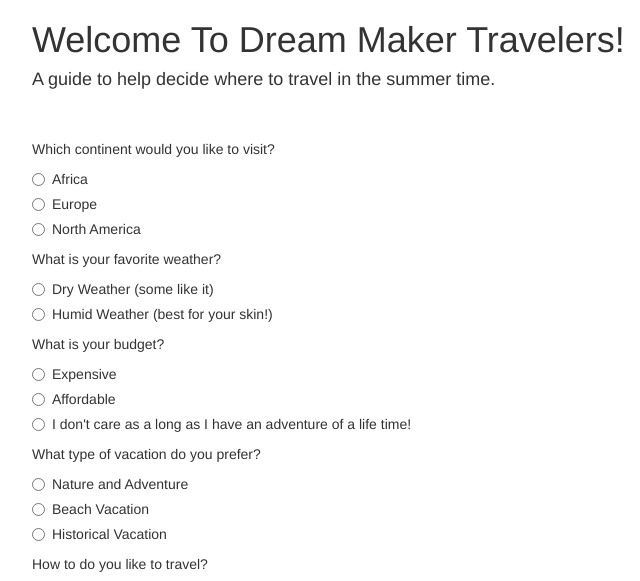
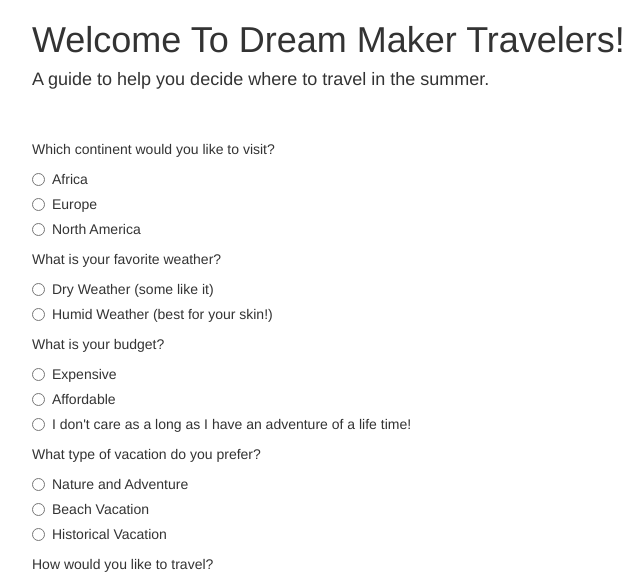
Before and after one commit to Kumachiz/Project--2, a plain HTML site: page index.html in a window 1280 px wide. Shown: the top 581 px of the page, 38-678 px from the left. Drawn offline with Linux system fonts and the light colour scheme.

Commit message:
Second commit with a few corrections

```diff
--- a/index.html
+++ b/index.html
@@ -11,7 +11,7 @@
     <div class = "container">
       <div jumbotron>
       <h1>Welcome To Dream Maker Travelers!</h1>
-      <h4>A guide to help decide where to travel in the summer time.</h4>
+      <h4>A guide to help you decide where to travel in the summer.</h4>
     </div>
       <br></br>
       <form id="interests">
@@ -99,7 +99,7 @@
         </div> <!-- closes question 4 -->
 
         <div id="question5">
-          <p>How to do you like to travel?</p>
+          <p>How would you like to travel?</p>
           <div class="radio">
             <label>
               <input type="radio" name="transportation" value="Car">
```
